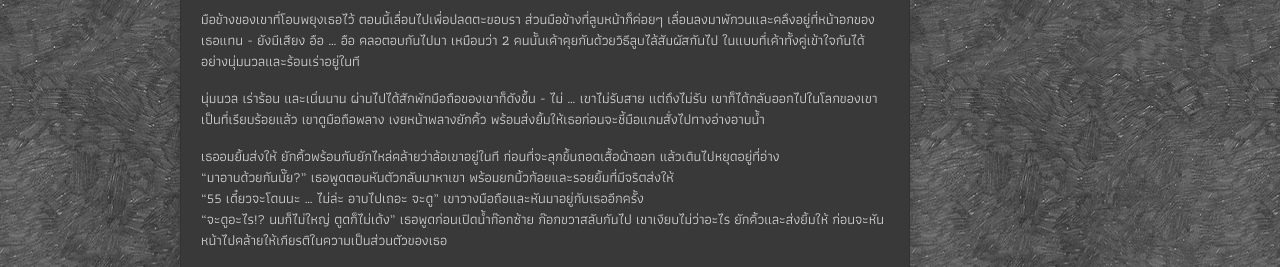
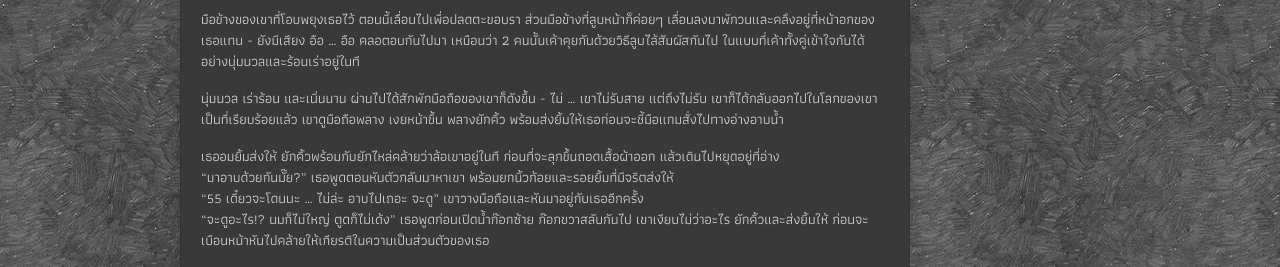
Before and after one commit to sdeehub/love, a Jekyll site: the page built from _posts/2018-10-30-sort-of-tantric-sex.md, in a window 1280 px wide and 1400 px high, scrolled down 405 px, cut to the strip 309-576 px from the top of the window. Built offline with Jekyll 4.4.1, drawn with Linux system fonts in a browser that asks for light colours; comment, search, counter and statistics services are not loaded; some of the changed text lies outside the part shown.

Commit message:
fix the detail

```diff
--- a/_posts/2018-10-30-sort-of-tantric-sex.md
+++ b/_posts/2018-10-30-sort-of-tantric-sex.md
@@ -28,16 +28,17 @@ comments: true
 
 มือข้างของเขาที่โอบพยุงเธอไว้ ตอนนี้เลื่อนไปเพื่อปลดตะขอบรา ส่วนมือข้างที่ลูบหน้าก็ค่อยๆ เลื่อนลงมาพักวนและคลึงอยู่ที่หน้าอกของเธอแทน - ยังมีเสียง อือ ... อือ คลอตอบกันไปมา เหมือนว่า 2 คนนั้นเค้าคุยกันด้วยวิธีลูบไล้สัมผัสกันไป ในแบบที่เค้าทั้งคู่เข้าใจกันได้อย่างนุ่มนวลและร้อนเร่าอยู่ในที
 
-นุ่มนวล เร่าร้อน และเนิ่นนาน ผ่านไปได้สักพักมือถือของเขาก็ดังขึ้น - ไม่ ... เขาไม่รับสาย แต่ถึงไม่รับ เขาก็ได้กลับออกไปในโลกของเขาเป็นที่เรียบร้อยแล้ว เขาดูมือถือพลาง เงยหน้าพลางยักคิ้ว พร้อมส่งยิ้มให้เธอก่อนจะชี้มือแกมสั่งไปทางอ่างอาบน้ำ
+นุ่มนวล เร่าร้อน และเนิ่นนาน ผ่านไปได้สักพักมือถือของเขาก็ดังขึ้น - ไม่ ... เขาไม่รับสาย แต่ถึงไม่รับ เขาก็ได้กลับออกไปในโลกของเขาเป็นที่เรียบร้อยแล้ว เขาดูมือถือพลาง เงยหน้าขึ้น พลางยักคิ้ว พร้อมส่งยิ้มให้เธอก่อนจะชี้มือแกมสั่งไปทางอ่างอาบน้ำ
 
 เธออมยิ้มส่งให้ ยักคิ้วพร้อมกับยักไหล่คล้ายว่าล้อเขาอยู่ในที ก่อนที่จะลุกขึ้นถอดเสื้อผ้าออก แล้วเดินไปหยุดอยู่ที่อ่าง
 "มาอาบด้วยกันมั๊ย?" เธอพูดตอนหันตัวกลับมาหาเขา พร้อมยกนิ้วก้อยและรอยยิ้มที่มีจริตส่งให้
 "55 เดี๋ยวจะโดนนะ ... ไม่ล่ะ อาบไปเถอะ จะดู" เขาวางมือถือและหันมาอยู่กับเธออีกครั้ง
-"จะดูอะไร!? นมก็ไม่ใหญ่ ตูดก็ไม่เด้ง" เธอพูดก่อนเปิดน้ำก๊อกซ้าย ก๊อกขวาสลับกันไป เขาเงียบไม่ว่าอะไร ยักคิ้วและส่งยิ้มให้ ก่อนจะหันหน้าไปคล้ายให้เกียรติในความเป็นส่วนตัวของเธอ
+"จะดูอะไร!? นมก็ไม่ใหญ่ ตูดก็ไม่เด้ง" เธอพูดก่อนเปิดน้ำก๊อกซ้าย ก๊อกขวาสลับกันไป เขาเงียบไม่ว่าอะไร ยักคิ้วและส่งยิ้มให้ ก่อนจะเบือนหน้าหันไปคล้ายให้เกียรติในความเป็นส่วนตัวของเธอ
 
 <div style="position:relative;width:100%;height:0;padding-bottom:56.25%;">
 <iframe style="width:100%;height:100%;position:absolute;top:0;left:0;" src="https://www.youtube.com/embed/b3CKR28QkhQ?ecver=2" frameborder="0" allow="autoplay; encrypted-media" allowfullscreen>
 </iframe>
 </div>
 <br />"จะแวะมาอีกมั๊ย?" เธอถาม - เขาไม่ตอบแต่จับมือเธอมาจูบเบาๆ ที่อุ้งมือ อมยิ้มแล้วยักคิ้วให้ เธอส่งจริตพร้อมกับยักไหล่คล้ายล้อเขาอยู่ในที
-"55 ... เดี๋ยวจะโดนนะ" เขาหัวเราะบอกอย่างอารมณ์ดี <i class="fa fa-heart" style="color:#C38FD6"></i> เธอยิ้มและทำมือพร้อมกับนิ้วก้อยเหมือนเคย
+"55 ... เดี๋ยวจะโดนนะ" เขาหัวเราะพร้อมกับอมยิ้มหน่อยๆ
+เธอโบกมือและเดินกลับไป <i class="fa fa-heart" style="color:#C38FD6"></i> แต่ก็ไม่วายทำมือนิ้วก้อยหันมาส่งให้พร้อมรอยยิ้มและจริตเหมือนเคย
```
